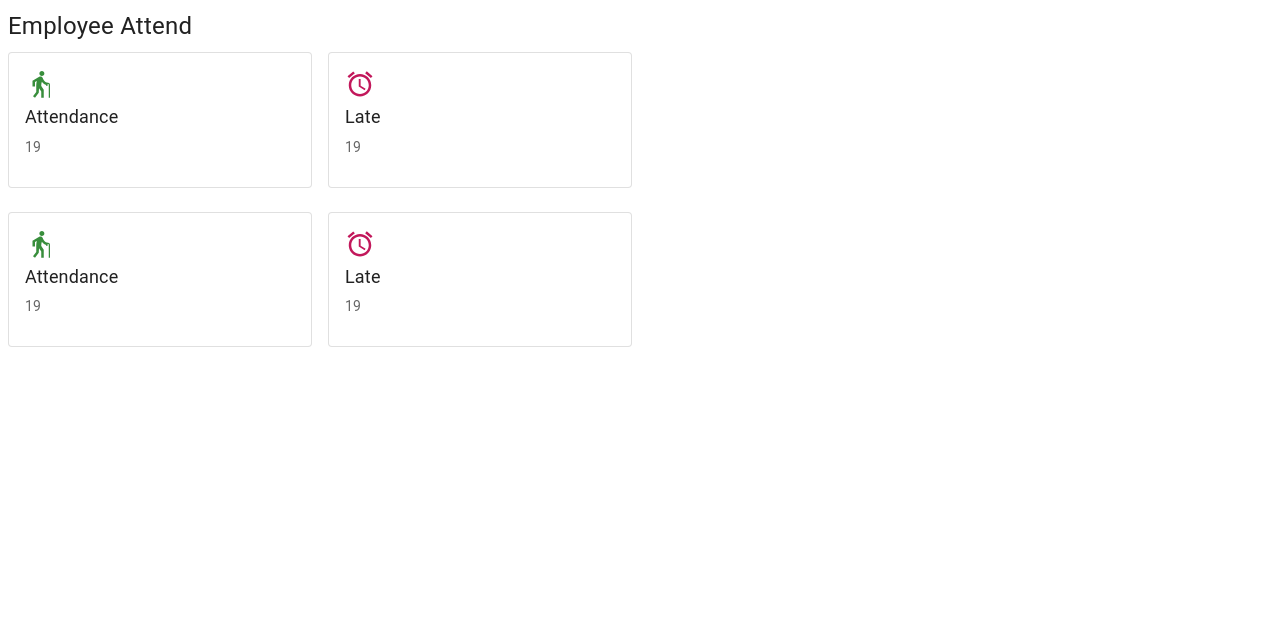
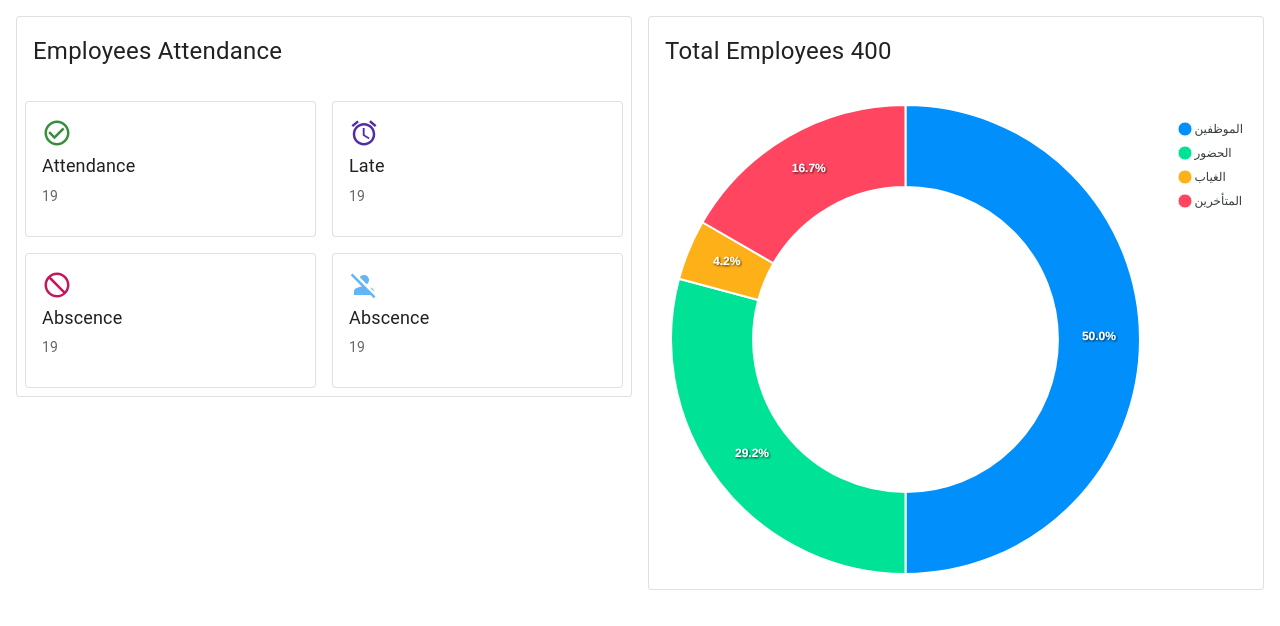
Before and after one commit to MohammedYaseen2023/HRDASHBOARD, a React (Vite) app in the folder HRDASHBOARD/: page / in a window 1280 px wide. Shown: the top 626 px of the page. Built offline with nearby package versions, Linux system fonts and the light colour scheme.

Commit message:
add pie card

```diff
--- a/HRDASHBOARD/src/MainApp.jsx
+++ b/HRDASHBOARD/src/MainApp.jsx
@@ -7,9 +7,15 @@ import Typography from '@mui/material/Typography';
 import ElderlyIcon from '@mui/icons-material/Elderly';
 import DirectionsRunIcon from '@mui/icons-material/DirectionsRun';
 import AccessAlarmsIcon from '@mui/icons-material/AccessAlarms';
-import { pink, green } from '@mui/material/colors';
+import EmojiPeopleIcon from '@mui/icons-material/EmojiPeople';
+import PersonOffIcon from '@mui/icons-material/PersonOff';
+import NotInterestedIcon from '@mui/icons-material/NotInterested';
+import CheckCircleOutlineIcon from '@mui/icons-material/CheckCircleOutline';
+import { pink, green,blue,deepPurple } from '@mui/material/colors';
 import { AttendCount } from './signals';
 import { Grid, Stack } from '@mui/material';
+import {ChartPieAttend,ChartPiePrecision} from "./ChartPieAttend";
+
  function AttendCountFunction() {
   AttendCount.value = 19;
   return AttendCount
@@ -27,7 +33,7 @@ const CardAttend = (
   <React.Fragment>
 
       <CardContent>
-              <ElderlyIcon sx={{ color: green[700], fontSize: 30 }} />
+              <CheckCircleOutlineIcon sx={{ color: green[700], fontSize: 30 }} />
         <Typography sx={{ fontSize: 18 }} color="text.main" gutterBottom>
           Attendance
         </Typography>
@@ -44,7 +50,7 @@ const CardLate = (
   <React.Fragment>
       <CardContent>
 
-        <AccessAlarmsIcon sx={{ color: pink[700], fontSize: 30 }} />
+        <AccessAlarmsIcon sx={{ color: deepPurple[700], fontSize: 30 }} />
         <Typography sx={{ fontSize: 18 }} color="text.main" gutterBottom>
           Late
         </Typography>
@@ -55,37 +61,106 @@ const CardLate = (
   </React.Fragment>
 );
 
+const CardAbscence = (
+  <React.Fragment>
+      <CardContent>
+
+        <NotInterestedIcon sx={{ color: pink[700], fontSize: 30 }} />
+        <Typography sx={{ fontSize: 18 }} color="text.main" gutterBottom>
+          Abscence
+        </Typography>
+        <Typography sx={{ fontSize: 14 }} color="text.secondary" gutterBottom>
+          {AttendCountFunction()}
+        </Typography>
+      </CardContent>
+  </React.Fragment>
+);
+
+const CardAbscence1 = (
+  <React.Fragment>
+      <CardContent>
+
+        <PersonOffIcon sx={{ color: blue[300], fontSize: 30 }} />
+        <Typography sx={{ fontSize: 18 }} color="text.main" gutterBottom>
+          Abscence
+        </Typography>
+        <Typography sx={{ fontSize: 14 }} color="text.secondary" gutterBottom>
+          {AttendCountFunction()}
+        </Typography>
+      </CardContent>
+  </React.Fragment>
+);
+
+
+const CardMainEmployee = (
+  <React.Fragment>
+      <CardContent>
+
+      <Typography sx={{ fontSize: 24 }} color="text.primary" gutterBottom>
+          Employees Attendance
+      </Typography>
+
+      </CardContent>
+  </React.Fragment>
+);
+
+const CardTotalEmployee = (
+  <React.Fragment>
+      <CardContent>
+
+      <Typography sx={{ fontSize: 24 }} color="text.primary" gutterBottom>
+          Total Employees 400
+      </Typography>
+
+      </CardContent>
+  </React.Fragment>
+);
+
 export default function OutlinedCard() {
   return (
 
-    <Box sx={{ minWidth: 275 }} >
-          <Box  >
-          <Typography sx={{ fontSize: 24 }} color="text.primary" gutterBottom>
-          Employee Attend
-        </Typography>
-    </Box>
-      <Grid container spacing={2} >
-        <Grid item xs={12} sm={3} >
+    <Box sx={{ minWidth: 275 }} mt={1}>
+
+
+    <Grid container spacing={2} padding={1}  >
+    <Grid item xs={12} sm={6}  >
+
+     <Card variant="outlined">{CardMainEmployee}
+      <Grid container    >
+        <Grid item xs={12} sm={6} padding={1}>
         <Card variant="outlined">{CardAttend}</Card>
         </Grid>
 
-        <Grid item xs={12} sm={3}>
+        <Grid item xs={12} sm={6} padding={1}>
         <Card variant="outlined">{CardLate}</Card>
         </Grid>
 
       </Grid>
 
-      <Grid container spacing={2} mt={1}>
-        <Grid item xs={12} sm={3} >
-        <Card variant="outlined">{CardAttend}</Card>
+      <Grid container   >
+
+        <Grid item xs={12} sm={6} padding={1}>
+          <Card variant="outlined">{CardAbscence}</Card>
         </Grid>
 
-        <Grid item xs={12} sm={3}>
-        <Card variant="outlined">{CardLate}</Card>
+        <Grid item xs={12} sm={6}  padding={1}>
+         <Card variant="outlined">{CardAbscence1}</Card>
         </Grid>
+      </Grid>
+
+      </Card>
 
       </Grid>
-    </Box>
+      <Grid item xs={12} sm={6}  >
+
+      <Card variant="outlined">{CardTotalEmployee}
+      <ChartPieAttend/>
+      </Card>
+</Grid>
+
+    </Grid>
+      </Box>
+
   );
 }
 
```
Also changed, not shown: HRDASHBOARD/src/ChartPieAttend.jsx (+7 -41 lines).
